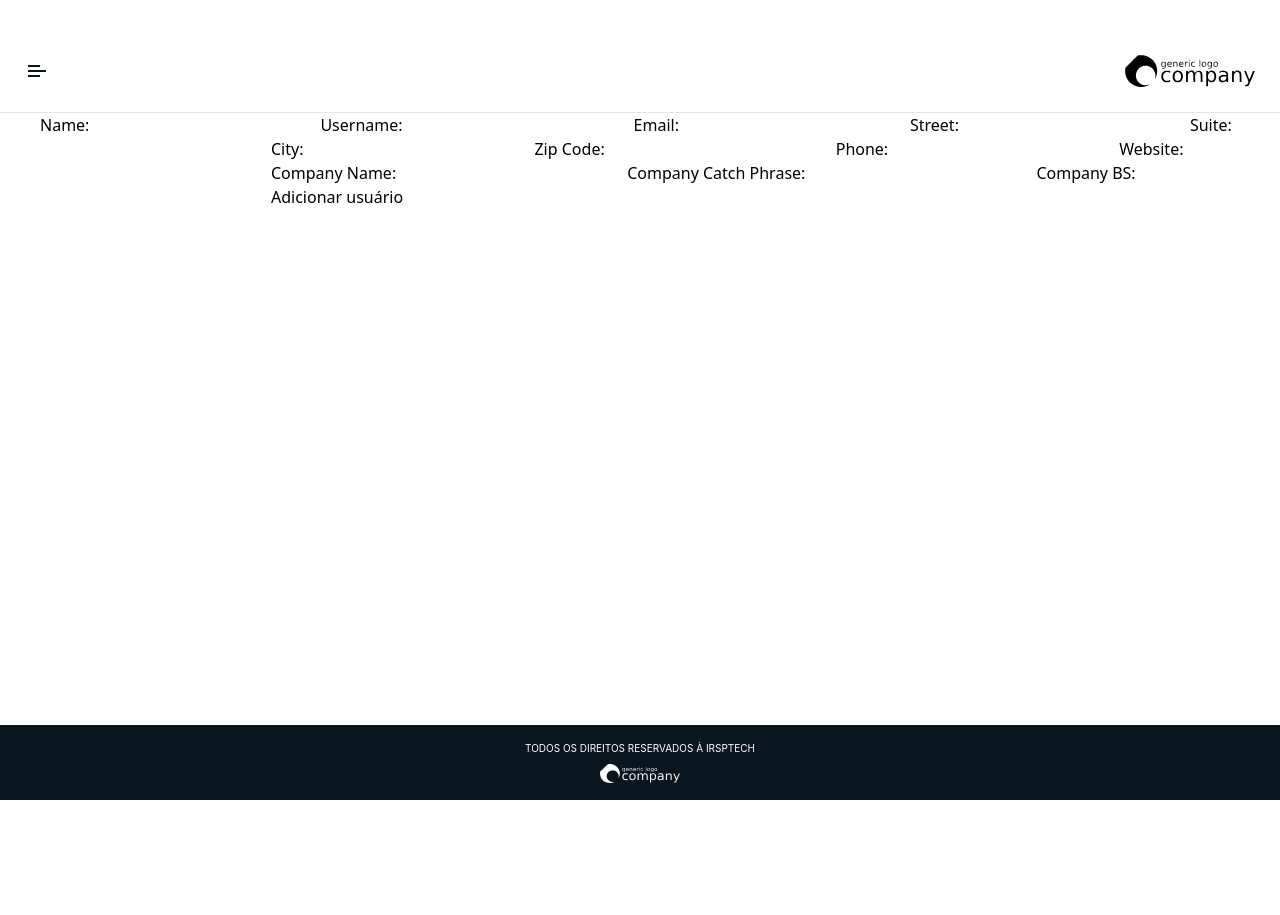
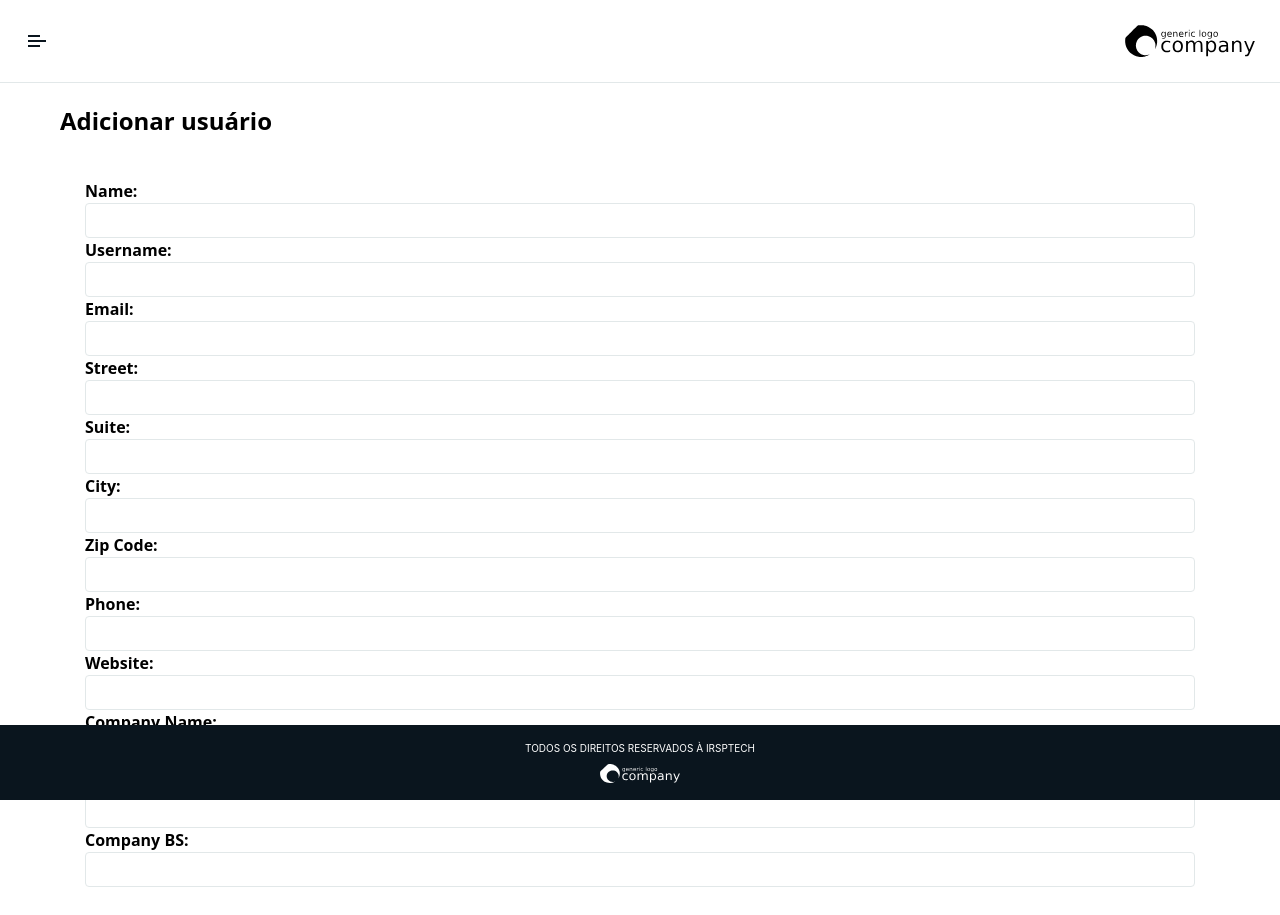
Before and after one commit to Edi6758/irsptech-frontend, a React (Vite) app: page /add-user in a window 1280 px wide. Shown: the top 915 px of the page. Before the commit the page ends 800 px from the top, so only its background shows below. Built offline with nearby package versions, Linux system fonts and the light colour scheme.

Commit message:
feat: adding the add user screen with validated form and affirmation modal

```diff
--- a/src/components/AddUserForm/AddUserForm.styles.tsx
+++ b/src/components/AddUserForm/AddUserForm.styles.tsx
@@ -0,0 +1,49 @@
+import { styled } from "styled-components";
+
+export const FormTitle = styled.h1`
+  padding: 20px;
+  font-weight: 600;
+  font-size: 24px;
+`;
+
+export const FormContainer = styled.form`
+  display: flex;
+  flex-direction: column;
+  margin: 0 auto;
+  max-width: 1150px;
+  width: 100%;
+  padding: 20px;
+
+  input {
+    border: 1px solid #e2e8e9;
+    border-radius: 4px;
+    height: 35px;
+  }
+
+  label {
+    font-weight: 600;
+  }
+
+  p {
+    color: #f00;
+  }
+
+`;
+
+export const ContentButton = styled.div`
+  display: flex;
+  margin: 30px auto;
+  gap: 20px;
+`;
+
+export const AddButton = styled.button`
+    background-color: #32CD32;
+    padding: 8px 10px;
+    border: none;
+    border-radius: 5px;
+    color: #fff;
+    font-weight: bold;
+    display: flex;
+    align-items: center;
+    gap: 10px;
+`;
--- a/src/components/AddUserForm/AddUserForm.tsx
+++ b/src/components/AddUserForm/AddUserForm.tsx
@@ -1,5 +1,9 @@
+import { useState } from 'react';
 import { useForm } from 'react-hook-form';
 import axios from 'axios';
+import * as s from "./AddUserForm.styles";
+import BackButton from '../BackButton';
+import Modal from '../AlertModal/AlertModal';
 
 interface AddUserFormProps {
   onAddUser: (newUser: any) => void;
@@ -26,7 +30,8 @@ interface UserData {
 
 
 function AddUserForm({ onAddUser }: AddUserFormProps) {
-  const { register, handleSubmit, reset } = useForm<UserData>();
+  const [modalMessage, setModalMessage] = useState<string | null>(null);
+  const { register, handleSubmit, reset, formState: { errors } } = useForm<UserData>();
 
   const onSubmit = async (data: UserData) => {
     try {
@@ -34,52 +39,79 @@ function AddUserForm({ onAddUser }: AddUserFormProps) {
       if (response.status === 201) {
         onAddUser(response.data);
         reset();
+        setModalMessage("Usuário criado com sucesso!");
       }
     } catch (error) {
       console.error('Error adding user:', error);
+      setModalMessage("Ocorreu um erro ao criar o usuário.");
     }
   };
 
+  const handleCloseModal = () => {
+    setModalMessage(null);
+  };
+
   return (
-    <form onSubmit={handleSubmit(onSubmit)}>
+    <>
+
+<Modal isOpen={!!modalMessage} onClose={handleCloseModal}>
+        <p>{modalMessage}</p>
+      </Modal>
+    <s.FormTitle>Adicionar usuário</s.FormTitle>
+    <s.FormContainer onSubmit={handleSubmit(onSubmit)}>
       <label>Name:</label>
-      <input {...register('name', { required: true })} />
+      <input {...register('name', { required: "Name is required" })} />
+      {errors.name && <p>{errors.name.message}</p>}
 
       <label>Username:</label>
-      <input {...register('username', { required: true })} />
+      <input {...register('username', { required: "Username is required" })} />
+      {errors.username && <p>{errors.username.message}</p>}
 
       <label>Email:</label>
-      <input {...register('email', { required: true })} />
+      <input {...register('email', { required: "Email is required", pattern: { value: /^\S+@\S+$/i, message: "Invalid email format" } })} />
+      {errors.email && <p>{errors.email.message}</p>}
 
       <label>Street:</label>
-      <input {...register('address.street', { required: true })} />
+      <input {...register('address.street', { required: "Street is required" })} />
+      {errors.address?.street && <p>{errors.address.street.message}</p>}
 
       <label>Suite:</label>
-      <input {...register('address.suite', { required: true })} />
+      <input {...register('address.suite', { required: "Suite is required" })} />
+      {errors.address?.suite && <p>{errors.address.suite.message}</p>}
 
       <label>City:</label>
-      <input {...register('address.city', { required: true })} />
+      <input {...register('address.city', { required: "City is required" })} />
+      {errors.address?.city && <p>{errors.address.city.message}</p>}
 
       <label>Zip Code:</label>
-      <input {...register('address.zipcode', { required: true })} />
+      <input {...register('address.zipcode', { required: "Zip Code is required" })} />
+      {errors.address?.zipcode && <p>{errors.address.zipcode.message}</p>}
 
       <label>Phone:</label>
-      <input {...register('phone', { required: true })} />
+      <input {...register('phone', { required: "Phone is required" })} />
+      {errors.phone && <p>{errors.phone.message}</p>}
 
       <label>Website:</label>
-      <input {...register('website', { required: true })} />
+      <input {...register('website', { required: "Website is required" })} />
+      {errors.website && <p>{errors.website.message}</p>}
 
       <label>Company Name:</label>
-      <input {...register('company.name', { required: true })} />
+      <input {...register('company.name', { required: "Company Name is required" })} />
+      {errors.company?.name && <p>{errors.company.name.message}</p>}
 
       <label>Company Catch Phrase:</label>
-      <input {...register('company.catchPhrase', { required: true })} />
+      <input {...register('company.catchPhrase', { required: "Company Catch Phrase is required" })} />
+      {errors.company?.catchPhrase && <p>{errors.company.catchPhrase.message}</p>}
 
       <label>Company BS:</label>
-      <input {...register('company.bs', { required: true })} />
+      <input {...register('company.bs', { required: "Company BS is required" })} />
+      {errors.company?.bs && <p>{errors.company.bs.message}</p>}
 
-      <button type="submit">Adicionar usuário</button>
-    </form>
+      <s.ContentButton>
+        <BackButton/>
+        <s.AddButton type="submit">Adicionar usuário</s.AddButton>
+      </s.ContentButton>
+    </s.FormContainer></>
   );
 }
 
--- /dev/null
+++ b/src/components/AlertModal/AlertModal.styles.tsx
@@ -0,0 +1,29 @@
+import styled from 'styled-components';
+
+export const Overlay = styled.div`
+  position: fixed;
+  top: 0;
+  left: 0;
+  right: 0;
+  bottom: 0;
+  background-color: rgba(0, 0, 0, 0.5);
+  display: flex;
+  justify-content: center;
+  align-items: center;
+`;
+
+export const Container = styled.div`
+  background-color: #32CD32;
+  padding: 50px 70px;
+  color: #fff;
+  font-size: 24px;
+  font-weight: 700;
+  border-radius: 10px;
+  position: relative;
+`;
+
+export const CloseButton = styled.button`
+  position: absolute;
+  top: 10px;
+  right: 10px;
+`;
--- /dev/null
+++ b/src/components/AlertModal/AlertModal.tsx
@@ -0,0 +1,22 @@
+import * as s from "./AlertModal.styles"
+
+interface ModalProps {
+  isOpen: boolean;
+  onClose: () => void;
+  children: React.ReactNode;
+}
+
+function Modal({ isOpen, onClose, children }: ModalProps) {
+  if (!isOpen) return null;
+
+  return (
+    <s.Overlay>
+      <s.Container>
+        <s.CloseButton onClick={onClose}>X</s.CloseButton>
+        {children}
+      </s.Container>
+    </s.Overlay>
+  );
+}
+
+export default Modal;
--- /dev/null
+++ b/src/components/BackButton/BackButton.styles.tsx
@@ -0,0 +1,13 @@
+import { styled } from "styled-components";
+
+export const BackButton = styled.button`
+    background-color: #797979;
+    padding: 8px 10px;
+    border: none;
+    border-radius: 5px;
+    color: #fff;
+    font-weight: bold;
+    display: flex;
+    align-items: center;
+    gap: 10px;
+`;
--- /dev/null
+++ b/src/components/BackButton/BackButton.tsx
@@ -0,0 +1,17 @@
+import { useNavigate } from 'react-router-dom';
+import { BsArrowLeft } from 'react-icons/bs';
+import * as s from "./BackButton.styles"
+
+function BackButton() {
+  const navigate = useNavigate();
+
+  const handleBack = () => {
+    navigate(-1); // Navegar para a página anterior
+  };
+
+  return (
+    <s.BackButton onClick={handleBack}><BsArrowLeft /> Voltar</s.BackButton>
+  );
+}
+
+export default BackButton;
--- /dev/null
+++ b/src/components/BackButton/index.ts
@@ -0,0 +1 @@
+export { default } from "./BackButton"
--- a/src/components/Header/Header.styles.tsx
+++ b/src/components/Header/Header.styles.tsx
@@ -3,7 +3,7 @@ import { styled } from "styled-components";
 export const Container = styled.header`
   display: flex;
   justify-content: space-between;
-  padding: 55px 25px 25px 25px;
+  padding: 25px;
   border-bottom: 1px solid #e2e8e9;
 
   img {
```
Also changed, not shown: src/components/AlertModal/index.ts (added), 2 other files (tests, documents, lock files or other folders).
